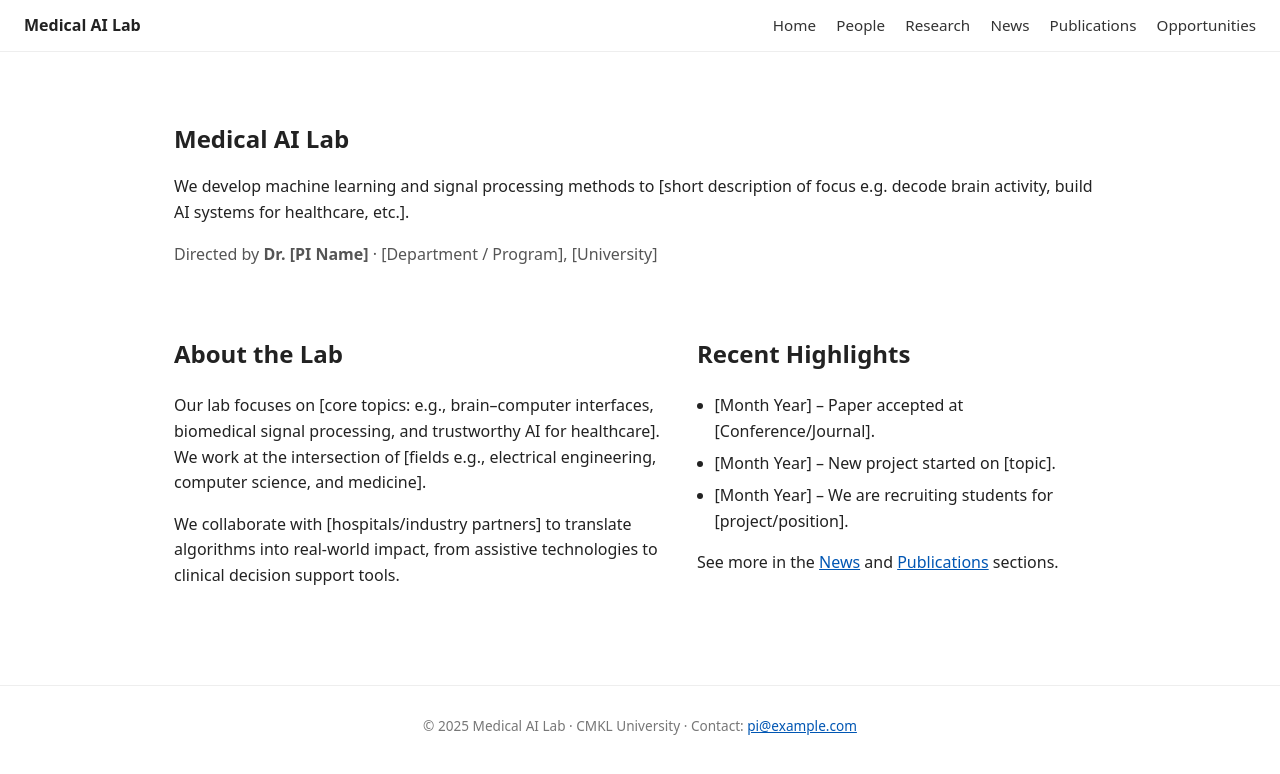
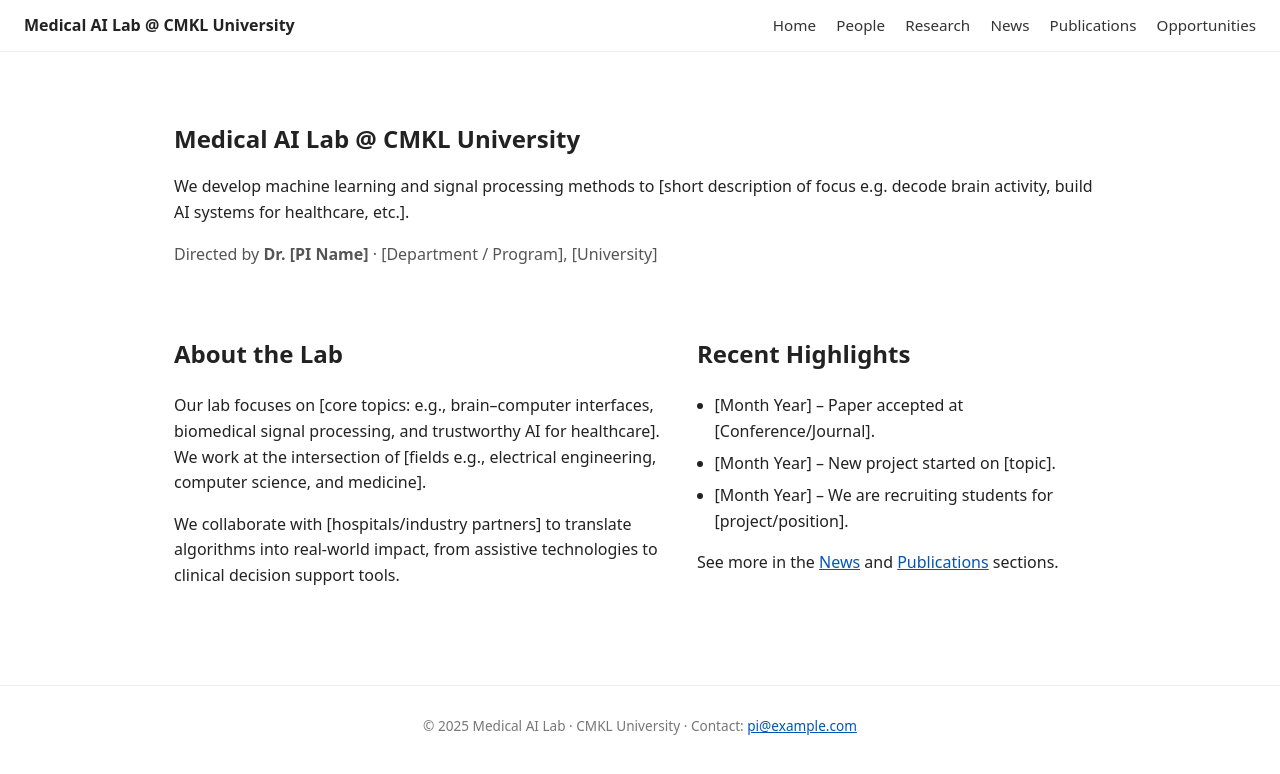
Before and after one commit to kanthamjib/MedicalAILab_CMKL_Website, a plain HTML site: page index.html in a window 1280 px wide. Drawn offline with Linux system fonts and the light colour scheme.

Commit message:
Update index.html

```diff
--- a/index.html
+++ b/index.html
@@ -8,7 +8,7 @@
 </head>
 <body>
   <header class="navbar">
-    <div class="logo">Medical AI Lab</div>
+    <div class="logo">Medical AI Lab @ CMKL University</div>
     <nav>
       <a href="index.html">Home</a>
       <a href="people.html">People</a>
@@ -21,7 +21,7 @@
 
   <main>
     <section class="hero">
-      <h1>Medical AI Lab</h1>
+      <h1>Medical AI Lab @ CMKL University</h1>
       <p>
         We develop machine learning and signal processing methods to
         [short description of focus e.g. decode brain activity, build AI systems for healthcare, etc.].
```
